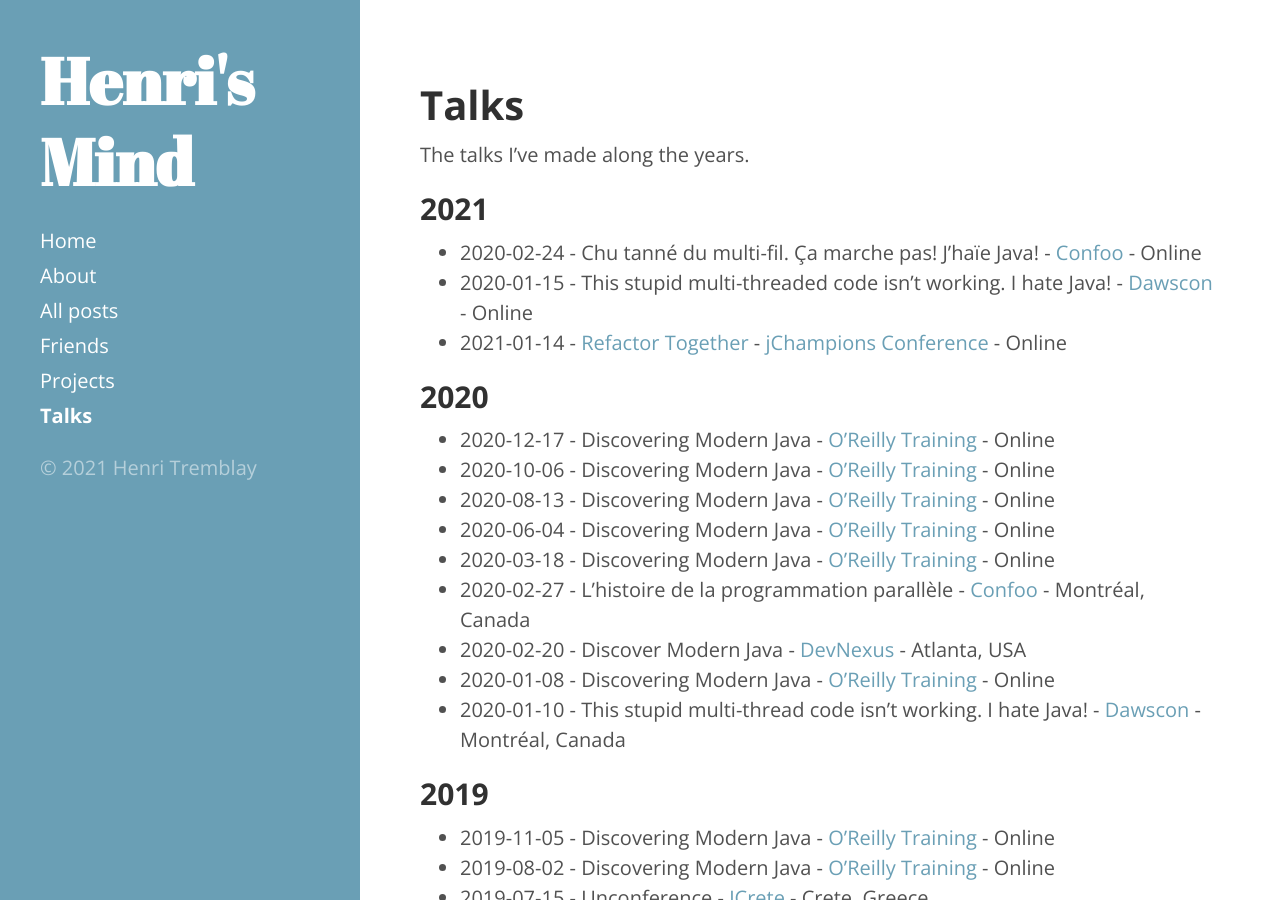
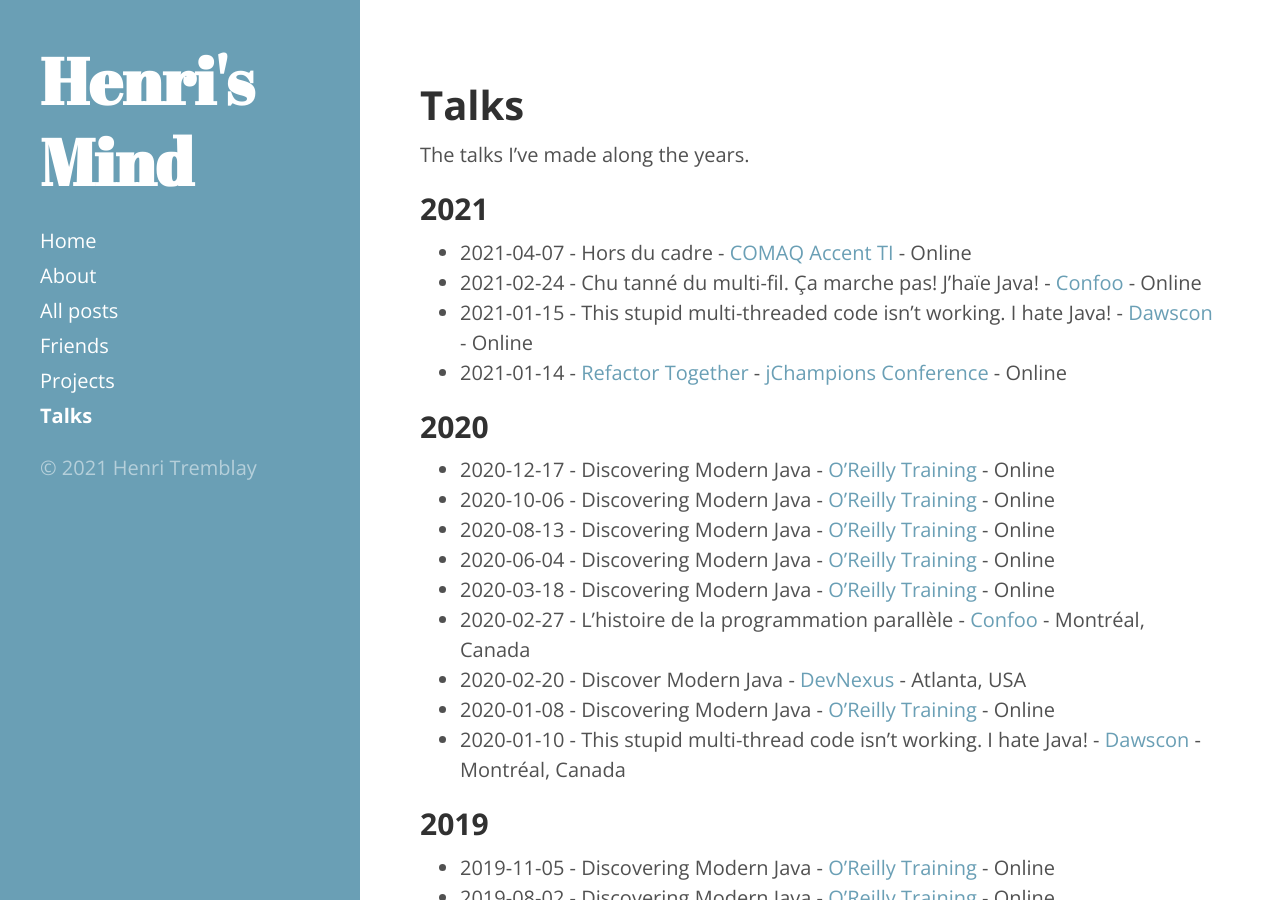
Before and after one commit to henri-tremblay/henri.github.io, a Jekyll site: the page built from talks.md, in a window 1280 px wide and 900 px high. Built offline with Jekyll 4.4.1, drawn with Linux system fonts in a browser that asks for light colours.

Commit message:
Add COMAQ

```diff
--- a/talks.md
+++ b/talks.md
@@ -7,8 +7,9 @@ The talks I've made along the years.
 
 ## 2021
 
-* 2020-02-24 - Chu tanné du multi-fil. Ça marche pas! J'haïe Java! - [Confoo](https://confoo.ca/fr) - Online
-* 2020-01-15 - This stupid multi-threaded code isn’t working. I hate Java! - [Dawscon](https://www.dawsoncollege.qc.ca/dawscon/) - Online
+* 2021-04-07 - Hors du cadre - [COMAQ Accent TI](http://www.comaq.qc.ca/journeesti/liste) - Online
+* 2021-02-24 - Chu tanné du multi-fil. Ça marche pas! J'haïe Java! - [Confoo](https://confoo.ca/fr) - Online
+* 2021-01-15 - This stupid multi-threaded code isn’t working. I hate Java! - [Dawscon](https://www.dawsoncollege.qc.ca/dawscon/) - Online
 * 2021-01-14 - [Refactor Together](https://youtu.be/hTnrEepswjc) - [jChampions Conference](https://jchampionsconf.com/) - Online
 
 ## 2020
```
